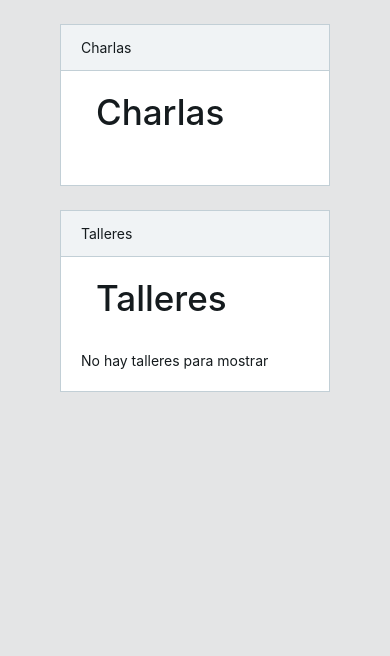
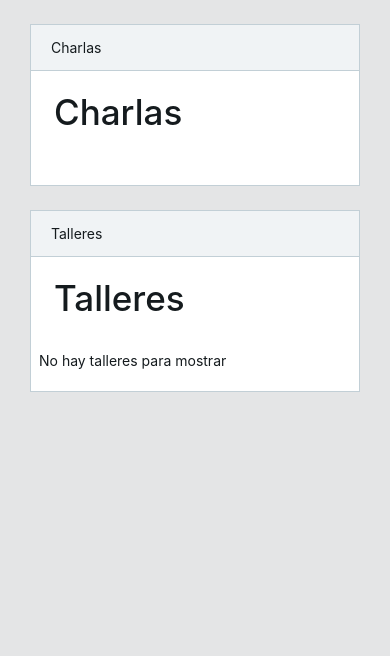
Before and after one commit to josecannete/LogisticaFestival, a Django app: page /principal/ in a window 390 px wide. Shown: the part 55-711 px from the top of the page. Run offline with Django 3.2, Linux system fonts and the light colour scheme; the visitor is signed in with stand-in values (Sample User, id 1); data that the repository does not hold is empty; some libraries are stand-ins or nearby versions.

Commit message:
less padding in principal for mobile

```diff
--- a/templates/app/principal.html
+++ b/templates/app/principal.html
@@ -47,12 +47,17 @@
             padding-bottom: 1em;
             margin-bottom: 0.7em !important;
         }
+
+        @media (max-width: 576px){
+            .card-body{
+                padding: 1.25rem 0.5rem;
+            }
+        }
     </style>
 {% endblock %}
 
 
 {% block content %}
-    <div class="container-fluid">
         <div id="ui-view">
             <div>
                 <div class="animated fadeIn">
@@ -72,5 +77,4 @@
                 </div>
             </div>
         </div>
-    </div>
 {% endblock %}
```
